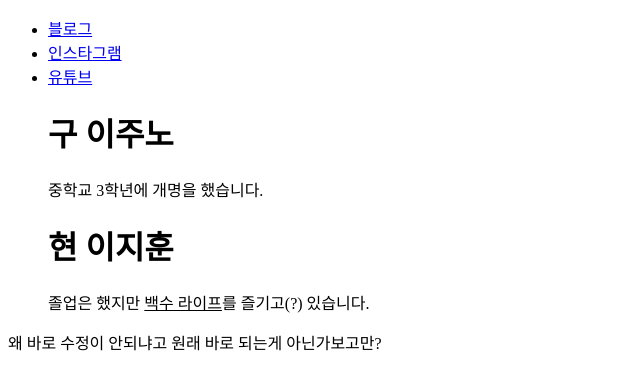
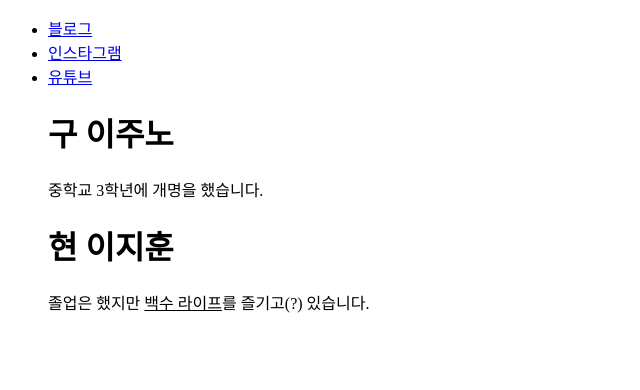
Before and after one commit to 2Juzzang/Juzzang, a plain HTML site: page index.html in a window 1280 px wide. Shown: the whole page, without its empty margins (0-640 px from the left). Drawn offline with Linux system fonts and the light colour scheme.

Commit message:
수정에수정에수정

```diff
--- a/index.html
+++ b/index.html
@@ -18,5 +18,3 @@
 졸업은 했지만 <a><u>백수 라이프</u></a>를 즐기고(?) 있습니다.
 </blockquote>
 </body>
-왜 바로 수정이 안되냐고
-원래 바로 되는게 아닌가보고만?
```
